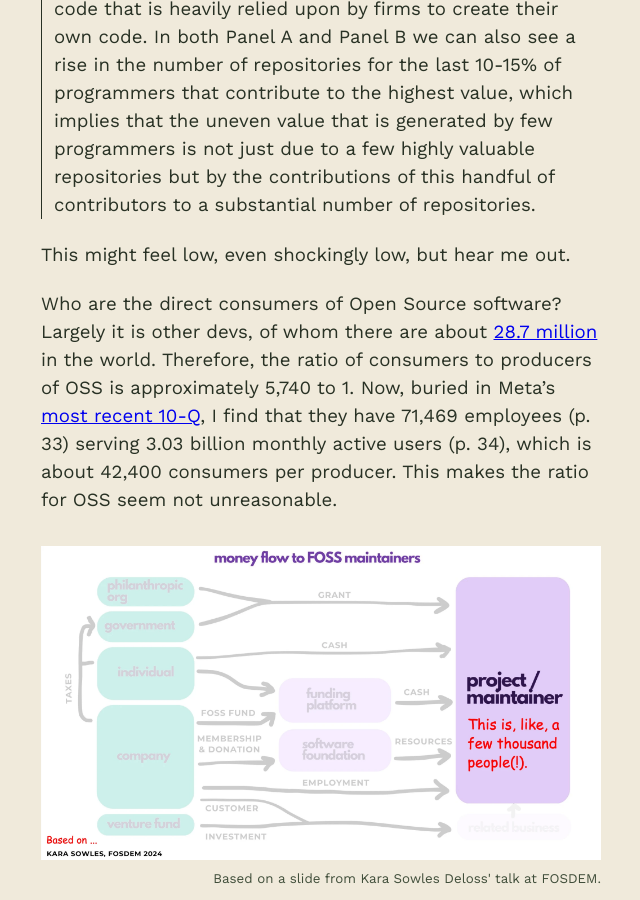
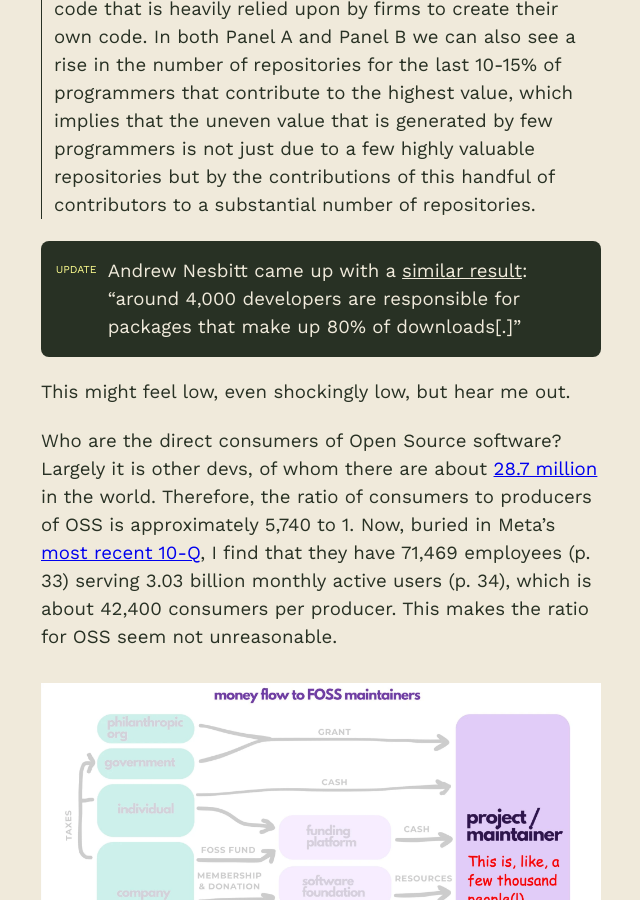
Before and after one commit to chadwhitacre/openpath, a Jekyll site: the page built from _posts/2024-02-05-funding-the-five-thousand.md, in a window 1280 px wide and 900 px high, scrolled down 1369 px. Shown: the whole window, without its empty margins (319-959 px from the left). Built offline with Jekyll 4.4.1, drawn with Linux system fonts in a browser that asks for light colours; comment, search, counter and statistics services are not loaded.

Commit message:
Link to Andrew's result

```diff
--- a/_posts/2024-02-05-funding-the-five-thousand.md
+++ b/_posts/2024-02-05-funding-the-five-thousand.md
@@ -38,6 +38,14 @@ the purpose of a catchy title 😌):
 > which implies that the uneven value that is generated by few programmers is
 > not just due to a few highly valuable repositories but by the contributions
 > of this handful of contributors to a substantial number of repositories.
+
+<div class="update">
+    <span>Update</span>
+    Andrew Nesbitt came up with a <a
+    href="https://github.com/chadwhitacre/openpath/issues/20#issuecomment-1932667019">similar
+    result</a>: “around 4,000 developers are responsible for packages that make
+    up 80% of downloads[.]”
+</div>
 
 This might feel low, even shockingly low, but hear me out.
 
```
